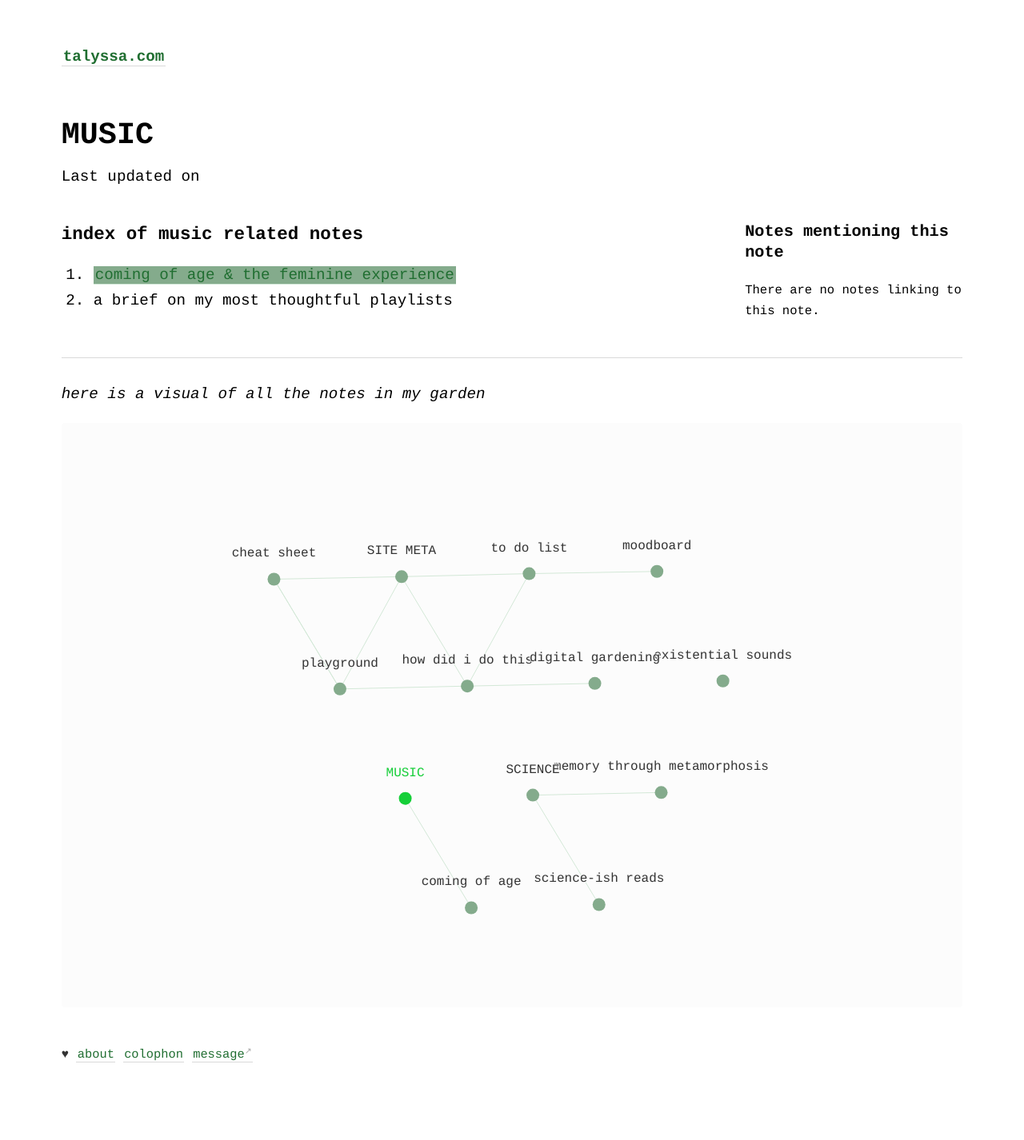
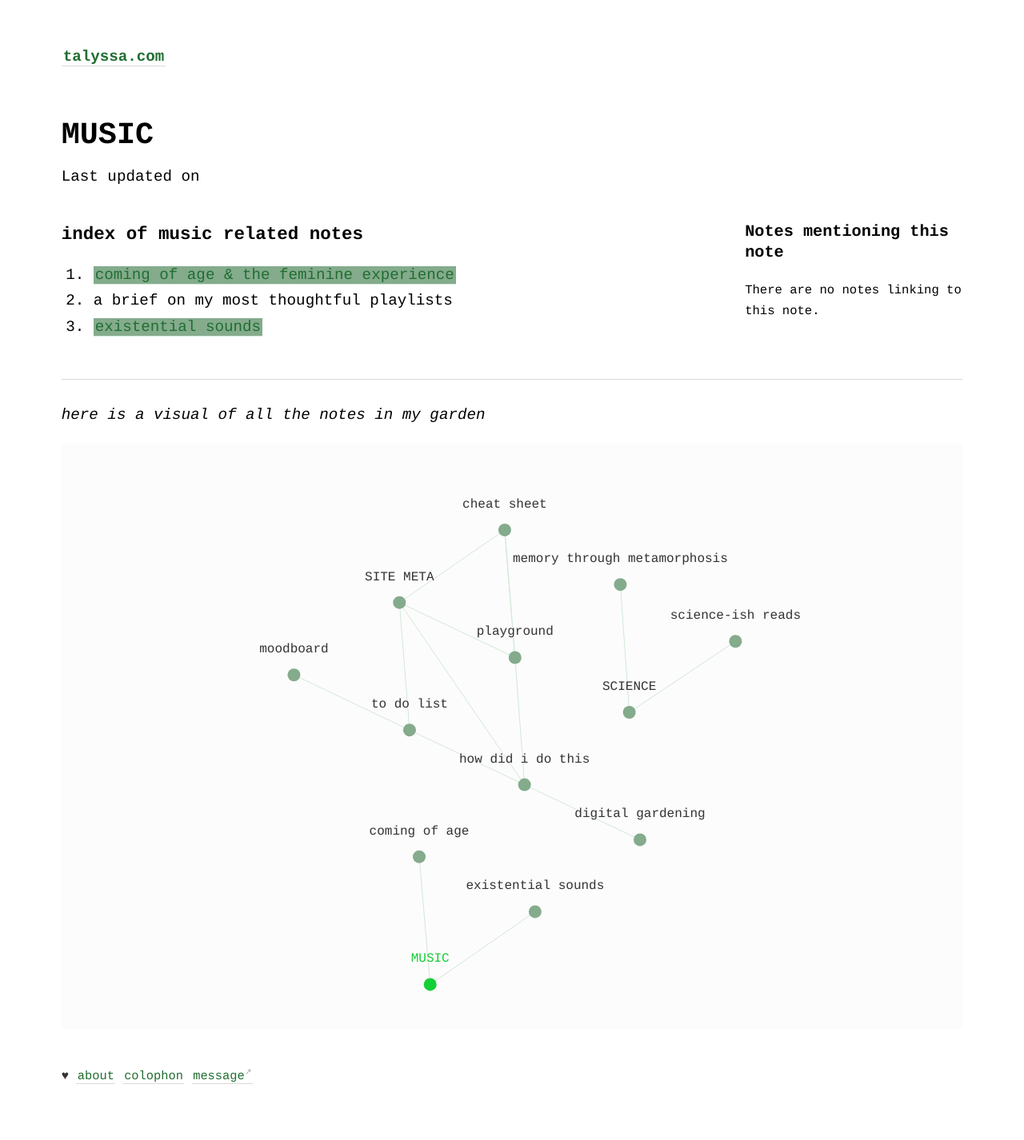
Before and after one commit to geminiworms/talyssagarden.github.io, a Jekyll site: the page built from _notes/music.md, in a window 1280 px wide. Shown: the whole page at 80% size. Built offline with Jekyll 4.4.1, drawn with Linux system fonts in a browser that asks for light colours; comment, search, counter and statistics services are not loaded; before the commit the page ends 1399 px from its top, so only the background shows below that.

Commit message:
Update music.md

```diff
--- a/_notes/music.md
+++ b/_notes/music.md
@@ -4,3 +4,4 @@ title: MUSIC
 ### index of music related notes
 1. [[coming-of-age|coming of age & the feminine experience]]
 2. a brief on my most thoughtful playlists
+3. [[existential sounds]]
```
